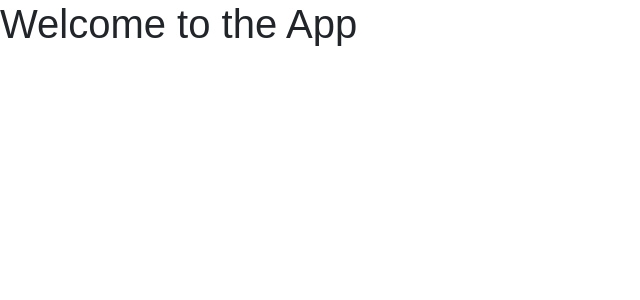
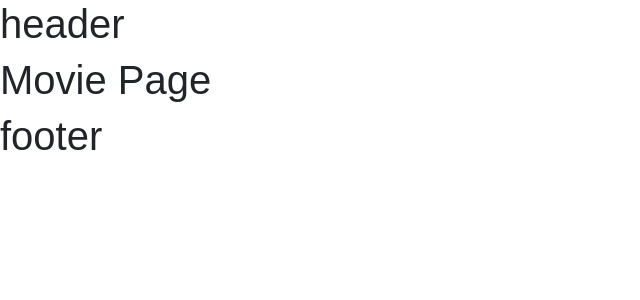
Before and after one commit to Carlo-Falanga/webapp-react, a React (Vite) app: page /movies/1 in a window 1280 px wide. Shown: the top 300 px of the page, without its empty margins (0-640 px from the left). Built offline with nearby package versions, Linux system fonts and the light colour scheme.

Commit message:
complete milestone 2: add base layout and configure app routes

```diff
--- a/package.json
+++ b/package.json
@@ -17,7 +17,8 @@
     "bootstrap-icons": "^1.13.1",
     "react": "^19.2.5",
     "react-dom": "^19.2.5",
-    "react-router": "^7.14.1"
+    "react-router": "^7.14.1",
+    "react-router-dom": "^7.14.1"
   },
   "devDependencies": {
     "@eslint/js": "^9.39.4",
--- a/src/App.jsx
+++ b/src/App.jsx
@@ -1,10 +1,20 @@
-
+import { BrowserRouter, Routes, Route } from "react-router-dom"
+import DefaultLayout from "./layouts/DefaultLayout"
+import HomePage from "./pages/HomePage"
+import MoviePage from "./pages/MoviePage"
 
 function App() {
 
   return (
     <>
-      <h1>Welcome to the App</h1>
+      <BrowserRouter>
+        <Routes>
+            <Route element={<DefaultLayout />}>
+              <Route index element={<HomePage />} />
+              <Route path="/movies/:id" element={<MoviePage />} />
+            </Route>
+        </Routes>
+      </BrowserRouter>
     </>
   )
 }
--- /dev/null
+++ b/src/components/AppFooter.jsx
@@ -0,0 +1,8 @@
+export default function AppFooter() {
+
+    return(
+        <>
+        <h1>footer</h1>
+        </>
+    )
+}
--- /dev/null
+++ b/src/components/AppHeader.jsx
@@ -0,0 +1,8 @@
+export default function AppHeader() {
+
+    return(
+        <>
+        <h1>header</h1>
+        </>
+    )
+}
--- /dev/null
+++ b/src/layouts/DefaultLayout.jsx
@@ -0,0 +1,15 @@
+import { Outlet } from 'react-router-dom';
+import AppHeader from '../components/AppHeader';
+import AppFooter from '../components/AppFooter';
+
+export default function DefaultLayout() {
+  return (
+    <>
+      <AppHeader />
+      <main>
+        <Outlet />
+      </main>
+      <AppFooter />
+    </>
+  );
+}
--- /dev/null
+++ b/src/pages/HomePage.jsx
@@ -0,0 +1,8 @@
+export default function HomePage(){
+
+    return(
+        <>
+            <h1>Home Page</h1>
+        </>
+    )
+}
--- /dev/null
+++ b/src/pages/MoviePage.jsx
@@ -0,0 +1,8 @@
+export default function MoviePage(){
+
+    return(
+        <>
+            <h1>Movie Page</h1>
+        </>
+    )
+}
```
Also changed, not shown: 1 other file (tests, documents, lock files or other folders).
